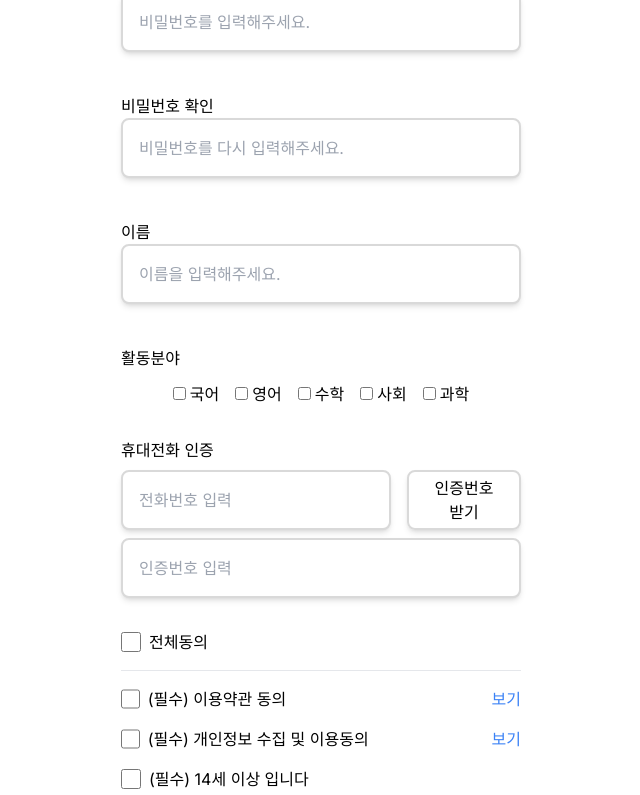
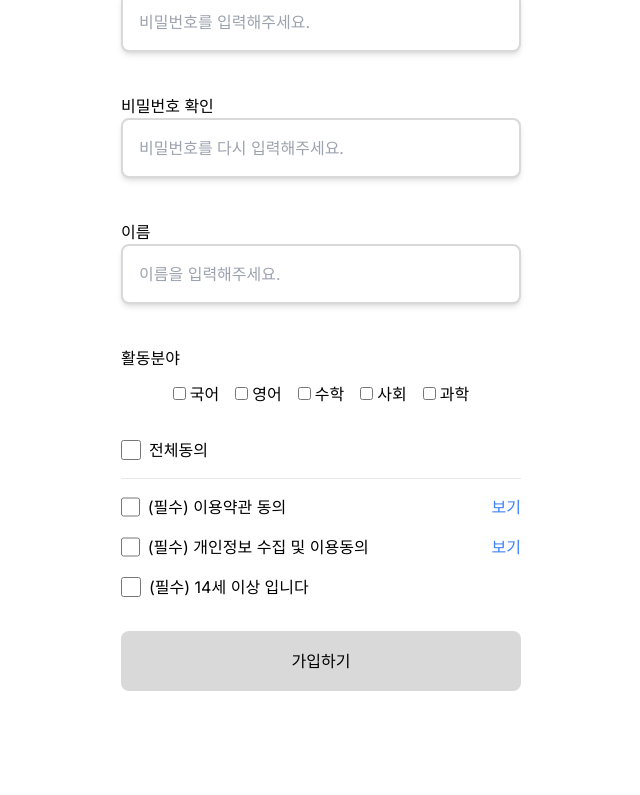
Before and after one commit to HelloTutor/HelloTutor-FE, a Next.js app: page /signup/tutor in a window 1280 px wide. Shown: the part 442-1237 px from the top of the page, without its empty margins (319-959 px from the left). After the commit the page ends 1193 px from the top, so only its background shows below. Built offline with nearby package versions, Linux system fonts and the light colour scheme.

Commit message:
feat: 휴대폰 인증 제거

```diff
--- a/src/app/signup/tutor/page.tsx
+++ b/src/app/signup/tutor/page.tsx
@@ -132,26 +132,6 @@ export default function Tutor() {
             </div>
           </div>
 
-          {/* 휴대전화 인증*/}
-          <div>
-            <p>휴대전화 인증</p>
-            <div className="flex gap-x-4 my-2">
-              <input
-                type="text"
-                placeholder="전화번호 입력"
-                className="border-2 border-[#d9d9d9] rounded-lg h-[60px] px-4 w-[400px] shadow-md"
-              />
-              <button className="border-2 border-[#d9d9d9] rounded-lg h-[60px] px-4 w-[200px] shadow-md">
-                인증번호 받기
-              </button>
-            </div>
-            <input
-              type="text"
-              placeholder="인증번호 입력"
-              className="border-2 border-[#d9d9d9] rounded-lg h-[60px] px-4 w-[400px] shadow-md"
-            />
-          </div>
-
           {/* 약관 동의 */}
           <AgreeOfTos register={register} error={errors} />
           <SubmitButton title="가입하기" />
```
